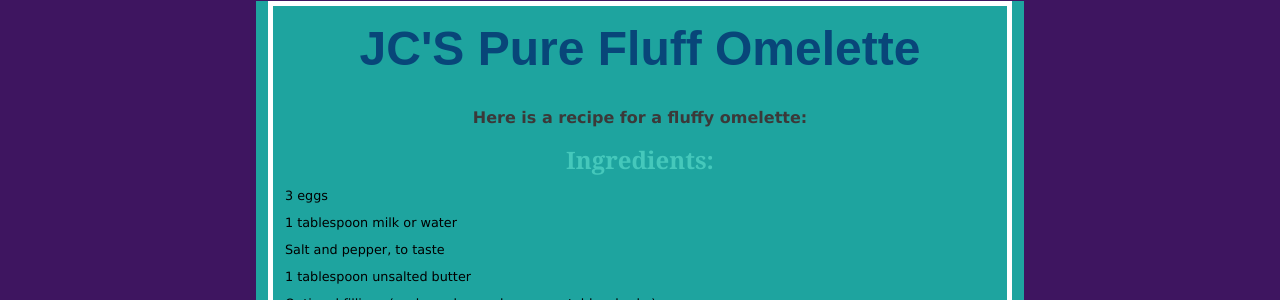
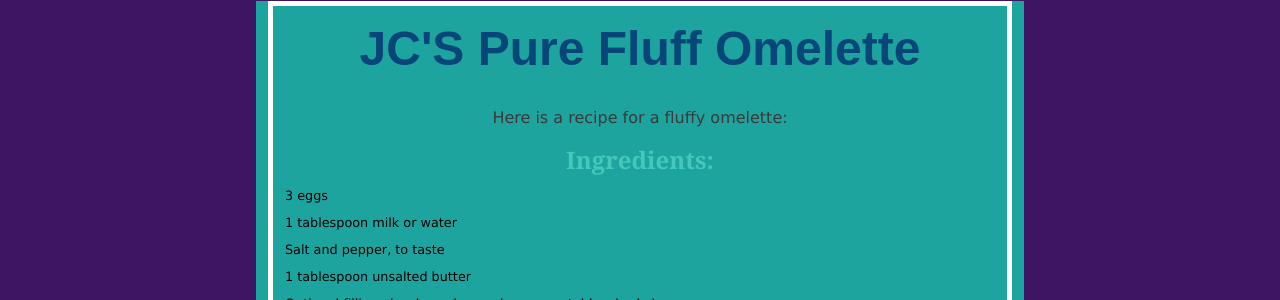
Before and after one commit to JEREMY-0/JCuisine, a Jekyll site: the page built from _recipes/jcs-pure-fluff-omelette.md, in a window 1280 px wide. Shown: the part 256-556 px from the top of the page. Built offline with Jekyll 4.4.1, drawn with Linux system fonts in a browser that asks for light colours.

```diff
--- a/_recipes/jcs-pure-fluff-omelette.md
+++ b/_recipes/jcs-pure-fluff-omelette.md
@@ -4,7 +4,7 @@ date: 2023-02-14T09:24:02.325Z
 order: 4
 layout: recipe
 ---
-**Here is a recipe for a fluffy omelette:**
+Here is a recipe for a fluffy omelette:
 
 # Ingredients:
 
```
